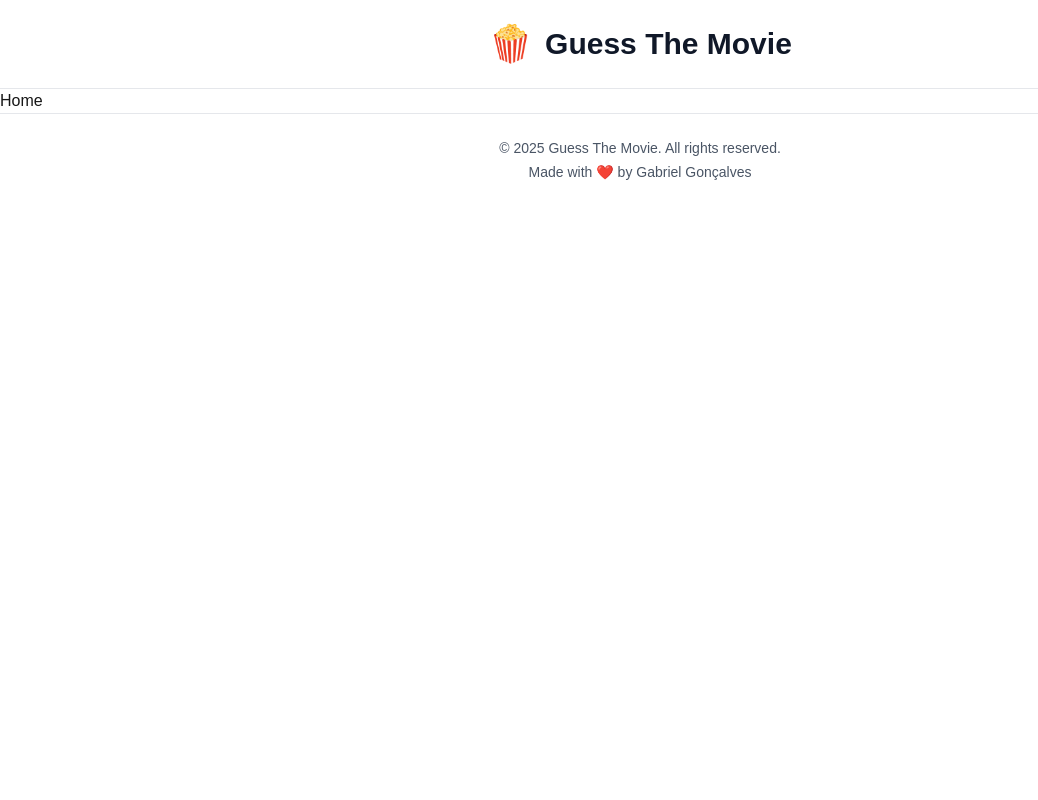
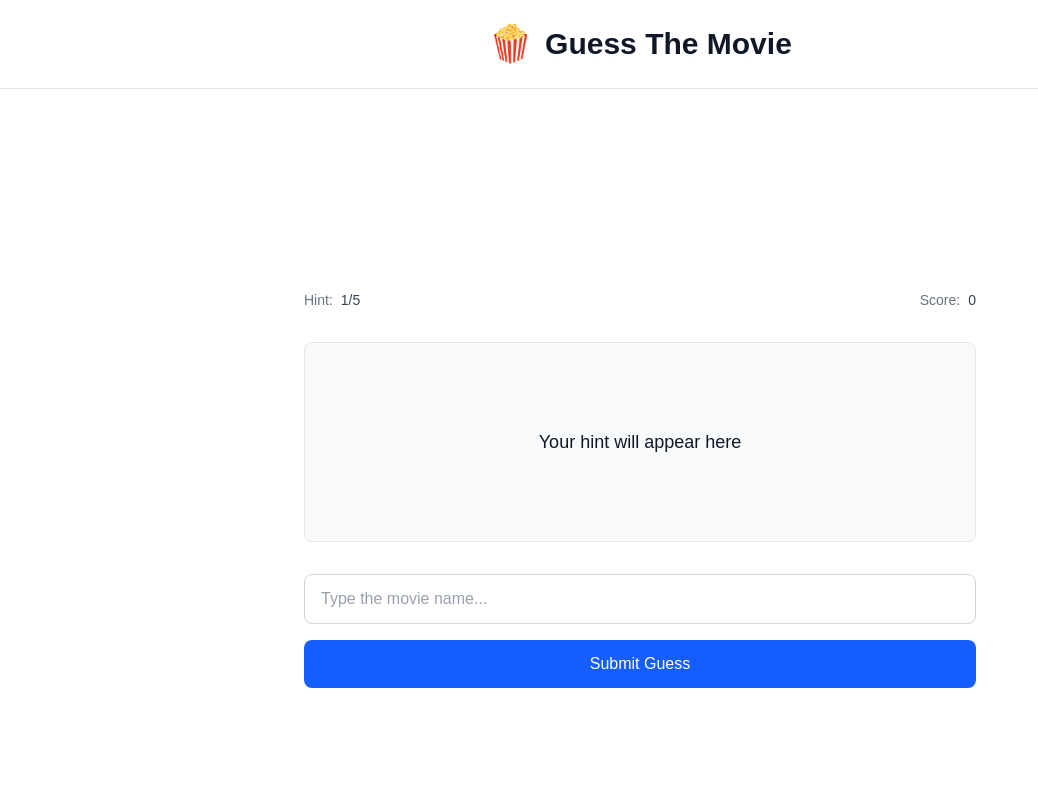
Before and after one commit to GabrielG71/guess-the-movie, a Next.js app: page / in a window 1280 px wide. Shown: the top 800 px of the page, without its empty margins (0-1038 px from the left). Built offline with nearby package versions, Linux system fonts and the light colour scheme.

Commit message:
Update page.tsx

```diff
--- a/src/app/page.tsx
+++ b/src/app/page.tsx
@@ -1,3 +1,35 @@
 export default function Home() {
-  return <h1>Home</h1>;
+  return (
+    <div className="min-h-screen bg-white dark:bg-gray-900 flex flex-col items-center justify-center p-4">
+      <div className="w-full max-w-2xl space-y-8">
+        <div className="flex items-center justify-between text-sm font-medium text-gray-700 dark:text-gray-300">
+          <div className="flex items-center gap-2">
+            <span className="text-gray-500 dark:text-gray-400">Hint:</span>
+            <span>1/5</span>
+          </div>
+          <div className="flex items-center gap-2">
+            <span className="text-gray-500 dark:text-gray-400">Score:</span>
+            <span>0</span>
+          </div>
+        </div>
+
+        <div className="bg-gray-50 dark:bg-gray-800 rounded-lg p-8 min-h-[200px] flex items-center justify-center border border-gray-200 dark:border-gray-700">
+          <p className="text-lg text-gray-900 dark:text-white text-center">
+            Your hint will appear here
+          </p>
+        </div>
+
+        <div className="space-y-4">
+          <input
+            type="text"
+            placeholder="Type the movie name..."
+            className="w-full px-4 py-3 rounded-lg border border-gray-300 dark:border-gray-600 bg-white dark:bg-gray-800 text-gray-900 dark:text-white placeholder-gray-400 dark:placeholder-gray-500 focus:outline-none focus:ring-2 focus:ring-blue-500 dark:focus:ring-blue-400"
+          />
+          <button className="w-full bg-blue-600 hover:bg-blue-700 dark:bg-blue-500 dark:hover:bg-blue-600 text-white font-medium py-3 rounded-lg transition-colors">
+            Submit Guess
+          </button>
+        </div>
+      </div>
+    </div>
+  );
 }
```
